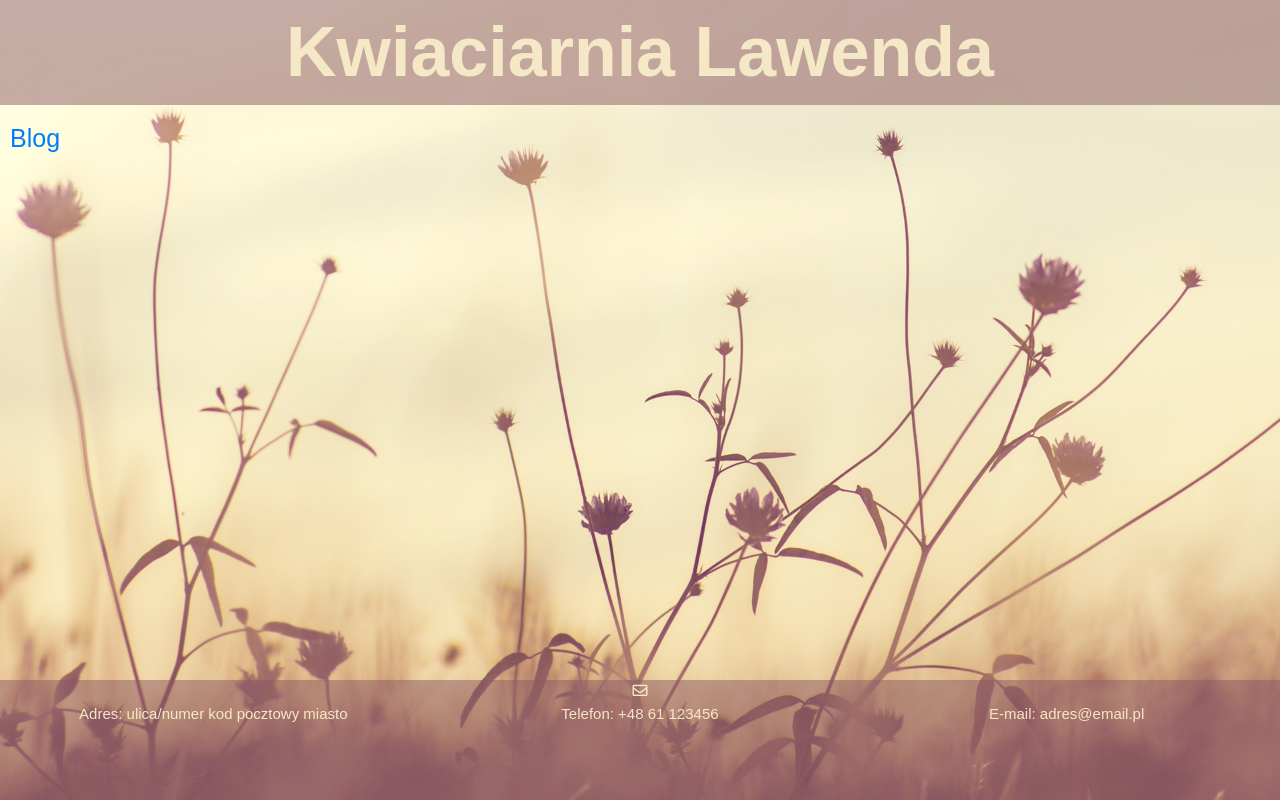
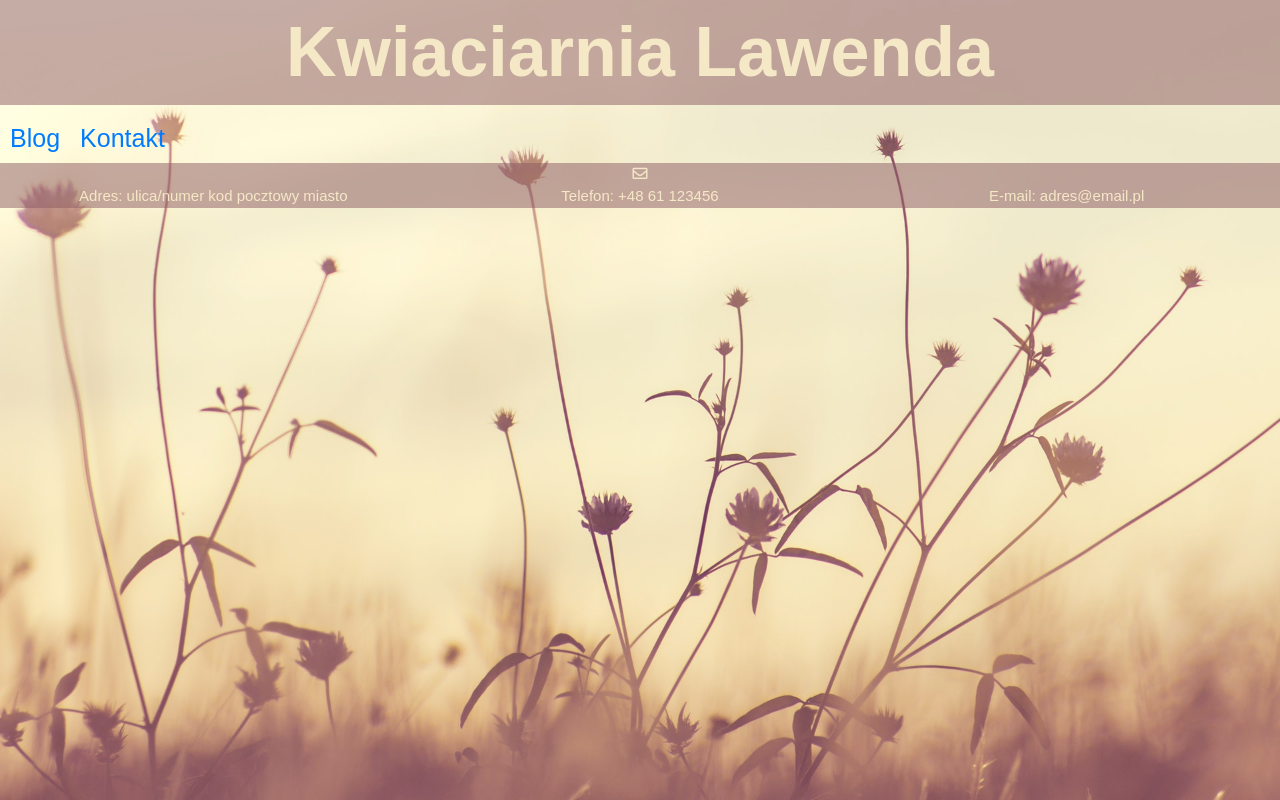
Before and after one commit to aneut/kwiaciarnia, a plain HTML site: page index.html in a window 1280 px wide. Drawn offline with nearby package versions, Linux system fonts and the light colour scheme; a web font is replaced by a local one.

Commit message:
footer odrozuje

```diff
--- a/css/style.scss
+++ b/css/style.scss
@@ -1,11 +1,11 @@
 * {
     padding: 0;
     margin: 0;
-
 }
 
 html {
     font-size: 10px;
+    box-sizing: border-box; /*RWD text/footer?*/
     /*font-family: 'Combo', sans-serif;*/
 }
 
@@ -34,15 +34,14 @@ body {
 
     footer {
 
+
         .container-fluid {
-            text-align: center;
-            position: absolute;
-            bottom: 0;
-            left: 0;
+           /* position: absolute;*/
             width: 100%;
             height: 15%;
             font-size: 1.5rem;
             color: #f5e8c7;
+            text-align: center;
             background-color: rgba($color: #8c5b65, $alpha: .5);
         }
     }
--- a/index.html
+++ b/index.html
@@ -20,15 +20,18 @@
             </div>
             <nav class="nav">
                     <a class="nav-link" href="#">Blog</a>
+                    <a class="nav-link" href="#" name="#kontakt">Kontakt</a>
             </nav>
 
     </header>
 
     <main>
 
+
     </main>
 
     <footer>
+        <a name="kontakt"></a>
         <div class="container-fluid">
             <i class="far fa-envelope"></i>
             <div class="row">
```
Also changed, not shown: css/style.css, 1 other file.
